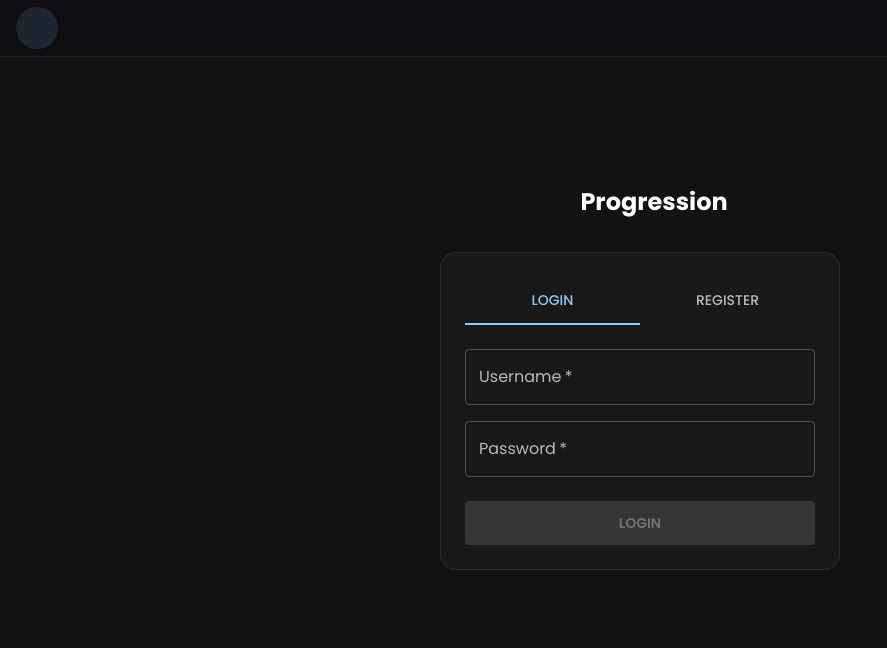
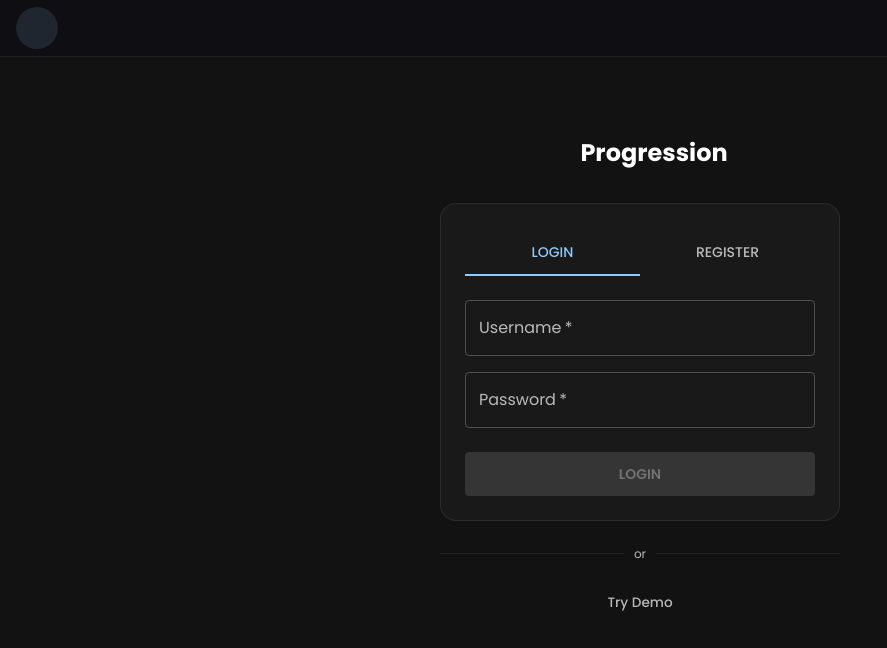
Before and after one commit to Kyle-Close/workout-client, a React (Vite) app: page /workout-client/login in a window 1280 px wide. Shown: the top 648 px of the page, without its empty margins (0-887 px from the left). Built offline with nearby package versions, Linux system fonts and the light colour scheme; some icons are missing.

Commit message:
added demo account and improved 1RM table

```diff
--- a/index.html
+++ b/index.html
@@ -4,7 +4,7 @@
     <meta charset="UTF-8" />
     <link rel="icon" type="image/svg+xml" href="/favicon.svg" />
     <meta name="viewport" content="width=device-width, initial-scale=1.0" />
-    <title>Workout</title>
+    <title>Progression</title>
     <link rel="preconnect" href="https://fonts.googleapis.com">
     <link rel="preconnect" href="https://fonts.gstatic.com" crossorigin>
     <link href="https://fonts.googleapis.com/css2?family=Poppins:wght@300;400;500;600;700&display=swap" rel="stylesheet">
--- a/src/auth.tsx
+++ b/src/auth.tsx
@@ -20,6 +20,7 @@ type AuthContextType = {
   isAuthenticated: boolean;
   login: (username: string, password: string) => Promise<void>;
   register: (username: string, password: string) => Promise<void>;
+  demoLogin: () => Promise<void>;
   logout: () => void;
 };
 
@@ -86,9 +87,21 @@ export function AuthProvider({ children }: { children: ReactNode }) {
     setToken(data.access_token);
   }, []);
 
+  const demoLogin = useCallback(async () => {
+    const res = await fetch(`${BASE_URL}/demo-login`, {
+      method: "POST",
+    });
+    if (!res.ok) {
+      throw new Error("Demo login failed");
+    }
+    const data = await res.json();
+    localStorage.setItem("token", data.access_token);
+    setToken(data.access_token);
+  }, []);
+
   return (
     <AuthContext.Provider
-      value={{ token, user, isAuthenticated: !!token, login, register, logout }}
+      value={{ token, user, isAuthenticated: !!token, login, register, demoLogin, logout }}
     >
       {children}
     </AuthContext.Provider>
--- a/src/components/LandingPage/CTASection.tsx
+++ b/src/components/LandingPage/CTASection.tsx
@@ -54,7 +54,7 @@ export function CTASection() {
           },
         }}
       >
-        {user ? "Go to Dashboard" : "Get Started Free"}
+        {user ? "Go to Dashboard" : "Get Started"}
       </Button>
     </Box>
   );
--- a/src/components/LandingPage/HowItWorksSection.tsx
+++ b/src/components/LandingPage/HowItWorksSection.tsx
@@ -29,7 +29,8 @@ function Step({ number, title, description, isLast = false }: StepProps) {
             left: 56,
             right: 0,
             height: 2,
-            background: "linear-gradient(90deg, rgba(144,202,249,0.5) 0%, rgba(144,202,249,0.1) 100%)",
+            background:
+              "linear-gradient(90deg, rgba(144,202,249,0.5) 0%, rgba(144,202,249,0.1) 100%)",
           }}
         />
       )}
@@ -43,7 +44,8 @@ function Step({ number, title, description, isLast = false }: StepProps) {
           display: "flex",
           alignItems: "center",
           justifyContent: "center",
-          background: "linear-gradient(135deg, rgba(144,202,249,0.2) 0%, rgba(144,202,249,0.05) 100%)",
+          background:
+            "linear-gradient(135deg, rgba(144,202,249,0.2) 0%, rgba(144,202,249,0.05) 100%)",
           border: "2px solid rgba(144,202,249,0.5)",
           flexShrink: 0,
           mb: { xs: 2, sm: 0 },
@@ -94,17 +96,20 @@ const steps = [
   {
     number: "1",
     title: "Create Your Program",
-    description: "Set up your exercises with target sets, reps, and starting weights.",
+    description:
+      "Set up your exercises with target sets, reps, and starting weights.",
   },
   {
     number: "2",
     title: "Log Your Workouts",
-    description: "Complete your sets and the app tracks your progress automatically.",
+    description:
+      "Complete your sets and the app tracks your progress automatically.",
   },
   {
     number: "3",
     title: "Get Stronger",
-    description: "Hit your targets and watch your weights increase automatically each week.",
+    description:
+      "Hit your targets and watch your weights increase automatically each week.",
   },
 ];
 
@@ -131,17 +136,6 @@ export function HowItWorksSection() {
         >
           How It Works
         </Typography>
-        <Typography
-          variant="h2"
-          sx={{
-            fontSize: { xs: "1.75rem", sm: "2.25rem" },
-            fontWeight: 700,
-            textAlign: "center",
-            color: "white",
-          }}
-        >
-          Simple as 1-2-3
-        </Typography>
       </Stack>
 
       <Stack
@@ -150,7 +144,11 @@ export function HowItWorksSection() {
         justifyContent="space-between"
       >
         {steps.map((step, index) => (
-          <Step key={step.number} {...step} isLast={index === steps.length - 1} />
+          <Step
+            key={step.number}
+            {...step}
+            isLast={index === steps.length - 1}
+          />
         ))}
       </Stack>
     </Box>
--- a/src/components/OneRepMaxTable/TableHeader.tsx
+++ b/src/components/OneRepMaxTable/TableHeader.tsx
@@ -1,5 +1,6 @@
-import { Box, Typography } from "@mui/material";
+import { Box, Tooltip, Typography } from "@mui/material";
 import FitnessCenterIcon from "@mui/icons-material/FitnessCenter";
+import InfoOutlinedIcon from "@mui/icons-material/InfoOutlined";
 
 export function TableHeader() {
   return (
@@ -22,10 +23,19 @@ export function TableHeader() {
           fontWeight: 600,
           letterSpacing: 0.5,
           fontSize: { xs: "1rem", sm: "1.25rem" },
+          flex: 1,
         }}
       >
         One Rep Max Progress
       </Typography>
+      <Tooltip
+        title="Your one rep max (1RM) is the most weight you can lift for a single rep. The program uses these values to calculate your working weights — each set is programmed as a percentage of your 1RM for that exercise."
+        arrow
+        placement="bottom-end"
+        enterTouchDelay={0}
+      >
+        <InfoOutlinedIcon sx={{ color: "grey.500", fontSize: 20, cursor: "pointer" }} />
+      </Tooltip>
     </Box>
   );
 }
--- a/src/components/OneRepMaxTable/TableHeaderCells.tsx
+++ b/src/components/OneRepMaxTable/TableHeaderCells.tsx
@@ -1,22 +1,45 @@
 import TableCell from "@mui/material/TableCell";
 import TableHead from "@mui/material/TableHead";
 import TableRow from "@mui/material/TableRow";
+import TableSortLabel from "@mui/material/TableSortLabel";
 import { headerCellSx } from "./styles";
+import type { SortKey, SortDirection } from "./index";
 
-export function TableHeaderCells() {
+interface TableHeaderCellsProps {
+  sortKey: SortKey;
+  sortDir: SortDirection;
+  onSort: (key: SortKey) => void;
+}
+
+const columns: { key: SortKey; label: string; align: "left" | "right" | "center" }[] = [
+  { key: "exercise_name", label: "Exercise", align: "left" },
+  { key: "current_one_rep_max", label: "Current", align: "right" },
+  { key: "original_one_rep_max", label: "Original", align: "right" },
+  { key: "progress", label: "Progress", align: "center" },
+];
+
+export function TableHeaderCells({ sortKey, sortDir, onSort }: TableHeaderCellsProps) {
   return (
     <TableHead>
       <TableRow>
-        <TableCell sx={headerCellSx}>Exercise</TableCell>
-        <TableCell align="right" sx={headerCellSx}>
-          Current
-        </TableCell>
-        <TableCell align="right" sx={headerCellSx}>
-          Original
-        </TableCell>
-        <TableCell align="center" sx={headerCellSx}>
-          Progress
-        </TableCell>
+        {columns.map((col) => (
+          <TableCell key={col.key} align={col.align} sx={headerCellSx}>
+            <TableSortLabel
+              active={sortKey === col.key}
+              direction={sortKey === col.key ? sortDir : "asc"}
+              onClick={() => onSort(col.key)}
+              sx={{
+                "&.MuiTableSortLabel-root": { color: "grey.400" },
+                "&.MuiTableSortLabel-root:hover": { color: "grey.200" },
+                "&.Mui-active": { color: "grey.200" },
+                "& .MuiTableSortLabel-icon": { color: "grey.400 !important" },
+                flexDirection: col.align === "right" ? "row-reverse" : "row",
+              }}
+            >
+              {col.label}
+            </TableSortLabel>
+          </TableCell>
+        ))}
       </TableRow>
     </TableHead>
   );
--- a/src/routes/login.tsx
+++ b/src/routes/login.tsx
@@ -4,6 +4,8 @@ import {
   Alert,
   Box,
   Button,
+  CircularProgress,
+  Divider,
   Tab,
   Tabs,
   TextField,
@@ -22,7 +24,8 @@ function LoginPage() {
   const [password, setPassword] = useState("");
   const [error, setError] = useState<string | null>(null);
   const [loading, setLoading] = useState(false);
-  const { login, register } = useAuth();
+  const [demoLoading, setDemoLoading] = useState(false);
+  const { login, register, demoLogin } = useAuth();
   const navigate = useNavigate();
 
   const handleSubmit = async (e: React.FormEvent) => {
@@ -129,7 +132,7 @@ function LoginPage() {
             type="submit"
             variant="contained"
             fullWidth
-            disabled={loading || !username || !password}
+            disabled={loading || demoLoading || !username || !password}
             sx={{ py: 1.2, fontWeight: 600 }}
           >
             {loading
@@ -142,6 +145,56 @@ function LoginPage() {
           </Button>
         </Box>
       </Box>
+
+      <Divider
+        sx={{
+          width: "100%",
+          maxWidth: 400,
+          my: 3,
+          "&::before, &::after": {
+            borderColor: "rgba(255,255,255,0.08)",
+          },
+          color: "text.secondary",
+          fontSize: "0.75rem",
+        }}
+      >
+        or
+      </Divider>
+
+      <Button
+        variant="text"
+        size="small"
+        disabled={loading || demoLoading}
+        onClick={async () => {
+          setError(null);
+          setDemoLoading(true);
+          try {
+            await demoLogin();
+            navigate({ to: "/" });
+          } catch (err) {
+            setError(
+              err instanceof Error ? err.message : "An error occurred",
+            );
+          } finally {
+            setDemoLoading(false);
+          }
+        }}
+        sx={{
+          color: "text.secondary",
+          fontSize: "0.85rem",
+          textTransform: "none",
+          "&:hover": { color: "primary.main" },
+        }}
+      >
+        {demoLoading ? (
+          <>
+            <CircularProgress size={16} sx={{ mr: 1 }} />
+            Loading demo...
+          </>
+        ) : (
+          "Try Demo"
+        )}
+      </Button>
     </Box>
   );
 }
```
Also changed, not shown: src/components/LandingPage/HeroSection.tsx (+14 -8 lines), src/components/OneRepMaxTable/index.tsx (+41 -3 lines).
